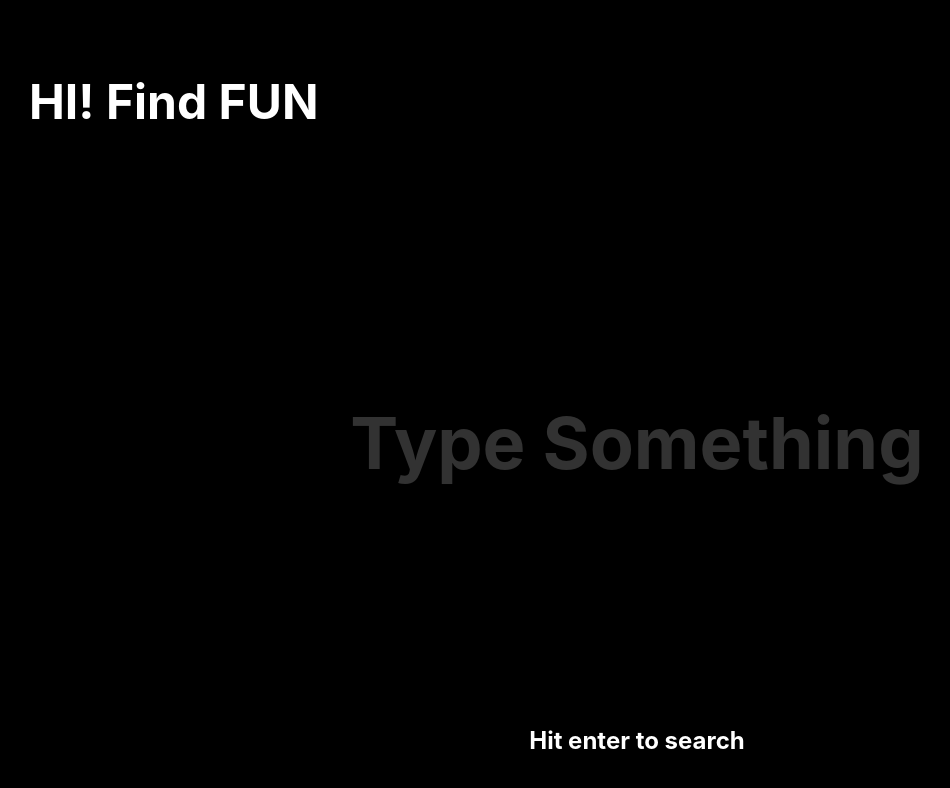
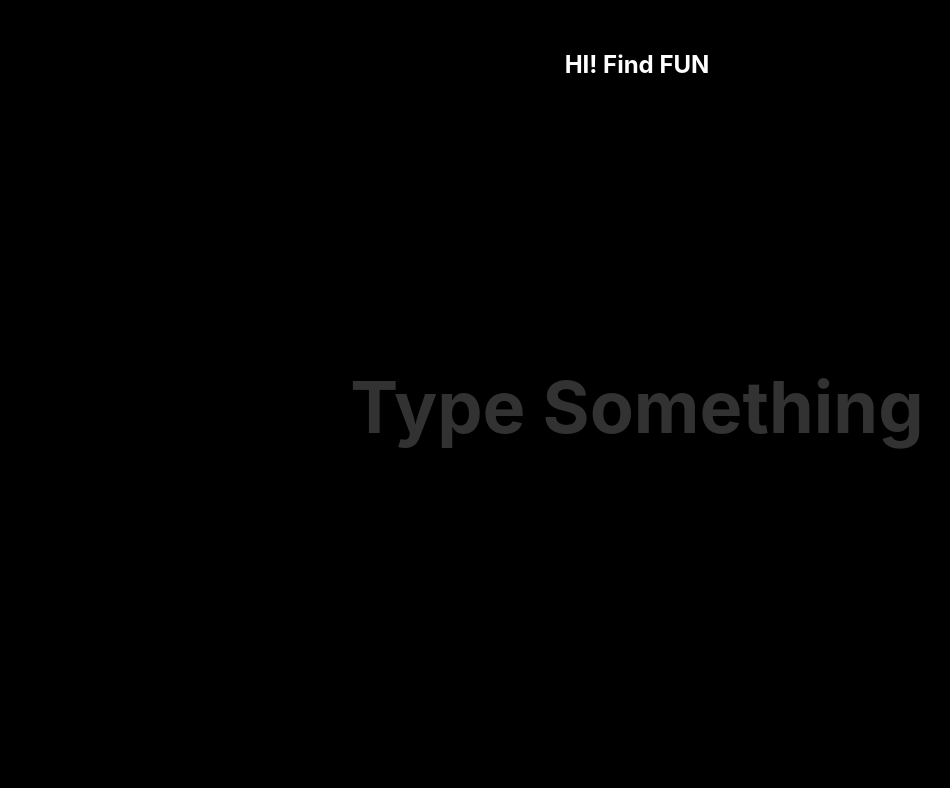
Before and after one commit to nerisina/findfun, a React (Create React App) app: page / in a window 1280 px wide. Shown: the top 788 px of the page, without its empty margins (3-953 px from the left). Built offline with nearby package versions, Linux system fonts and the light colour scheme.

Commit message:
Focus ref

```diff
--- a/src/App.js
+++ b/src/App.js
@@ -1,8 +1,9 @@
-import React, { Component } from 'react';
+import React, { Component, useRef, useEffect } from 'react';
 import './css/main.css';
 import Header from './Header';
 import Search from './Search';
 import UserHint from './UserHint';
+import Gif from './Gif';
 
 const generateRandGif = dataArr => {
   const randIndex = Math.floor(Math.random() * dataArr.length);
@@ -15,20 +16,38 @@ class App extends Component {
     super(props)
     this.state = {
       searchTerm: '',
-      hintText: 'Hit enter to search',
-      gif: null,
+      hintText: '',
+      loading: false,
       gifs: []
     }
   }
 
+
   searchGiphy = async searchTerm => {
+    this.setState({ loading: true })
     try{
       const response = await fetch(`https://api.giphy.com/v1/gifs/search?api_key=BZSuEcIZBvTD6pmaGiw3NPnvprn8qUah&q=${searchTerm}&limit=25&offset=0&rating=G&lang=en`);
       const {data} = await response.json();
+      if(!data.length){
+        const err = `Nothing found for ${searchTerm}`
+        throw err;
+      }
       const randomGif = generateRandGif(data)
-      this.setState({ gif: randomGif})
+      this.setState((prevState, props) => ({
+        ...prevState,
+        gifs: [...prevState.gifs, randomGif],
+        loading: false,
+        hintText: `Hit enter to see more ${searchTerm}`
+      }))
     }
-    catch(error) {}
+    catch(error) {
+      this.setState((prevState, props) => ({
+        ...prevState,
+        hintText: error,
+        loading: false,
+      })
+      )
+    }
   }
 
   handleChange = e => {
@@ -46,16 +65,30 @@ class App extends Component {
     }
   }
 
+  clearSearch = () => {
+    this.setState((prevState, props) => ({
+      ...prevState,
+      searchTerm: '',
+      hintText: '',
+      gifs: [],
+    }));
+    this.textInput.focus();
+  }
+
   render(){
     return (
       <div className="page">
-        <Header />
-        <Search
-        presskey={this.handleKeyEvent}
-        changed={this.handleChange}
-        search={this.state.searchTerm}
-        gif={this.state.gif} />
-        <UserHint hinttxt={this.state.hintText} />
+        <Header clearSearch={this.clearSearch} hasResults={this.state.gifs.length} />
+        <div className="search grid">
+          { this.state.gifs.map( (gif, index) => ( <Gif key={index} {...gif} /> )) }
+          <Search
+          presskey={this.handleKeyEvent}
+          changed={this.handleChange}
+          search={this.state.searchTerm}
+          inputRef={ input => this.textInput = input }
+          />
+          <UserHint hinttxt={this.state.hintText} loader={this.state.loader} />
+        </div>
       </div>
     )
   }
--- /dev/null
+++ b/src/Gif.js
@@ -0,0 +1,22 @@
+import React, { Component } from 'react'
+
+class Gif extends Component {
+    constructor(props){
+        super(props)
+        this.state = {
+            loaded: false
+        }
+    }
+
+    render(){
+        return(
+            <video className={ `grid-item video ${this.state.loaded && 'loaded'}` }
+            onLoadedData={() => this.setState({loaded: true})}
+            autoPlay
+            loop
+            src={this.props.images.original.mp4} />
+        )
+    }
+}
+
+export default Gif;
--- a/src/Header.js
+++ b/src/Header.js
@@ -1,8 +1,9 @@
 import React from 'react'
+import clearButton from './images/close-icon.svg'
 
-const Header = () => (
-    <header className="">
-        <h1>HI! Find FUN</h1>
+const Header = (props) => (
+    <header className="header grid">
+        {props.hasResults ? <button onClick={props.clearSearch}><img src={clearButton} alt="Close button" /></button> : <h1 className="title">HI! Find FUN</h1> }
     </header>
 )
 
--- a/src/Search.js
+++ b/src/Search.js
@@ -1,19 +1,15 @@
 import React from 'react';
 
-const Search = (props) => (
-    <div className="search grid">
-        <video
-        className="grid-item video"
-        autoPlay
-        loop
-        src={props.gif} />
+const Search = (props) => {
+    return(
         <input
         className="input grid-item"
         placeholder="Type Something"
         onChange={props.changed}
         onKeyPress={props.presskey}
-        value={props.search} />
-    </div>
-)
+        value={props.search}
+        ref={props.inputRef}/>
+    )
+};
 
 export default Search;
--- a/src/UserHint.js
+++ b/src/UserHint.js
@@ -1,9 +1,9 @@
 import React from 'react';
-// import loader from './images/loader.svg';
+import loader from './images/loader.svg';
 
-const UserHint = props => (
+const UserHint = (props) => (
     <div className="user-hint">
-       {props.hinttxt}
+       {props.loader ? <img src={loader} alt="Spinner" className="block mx-auto" /> : props.hinttxt}
     </div>
 )
 
```
